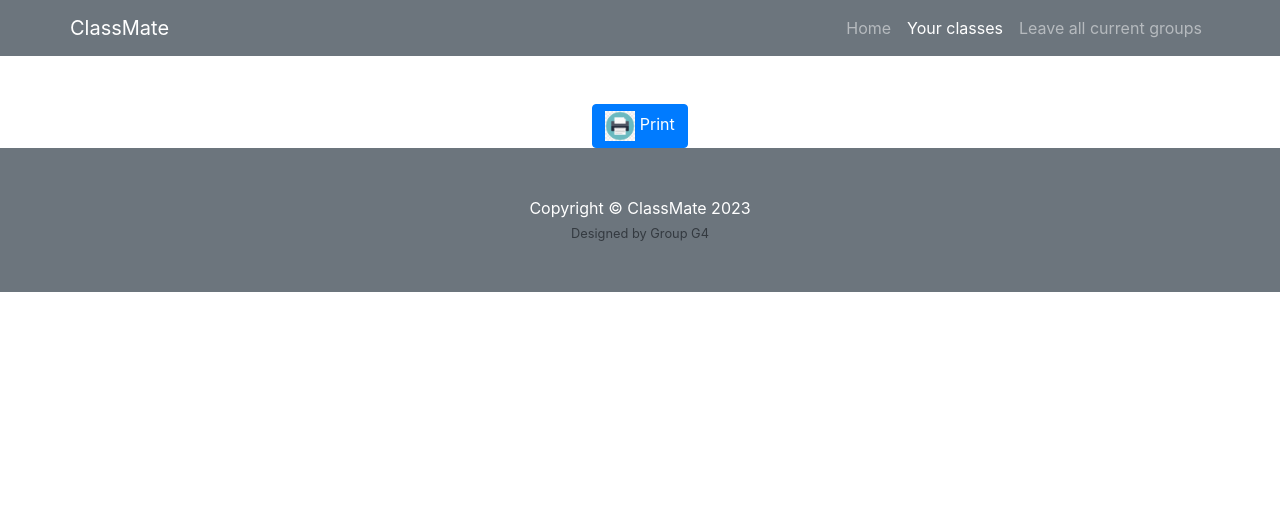
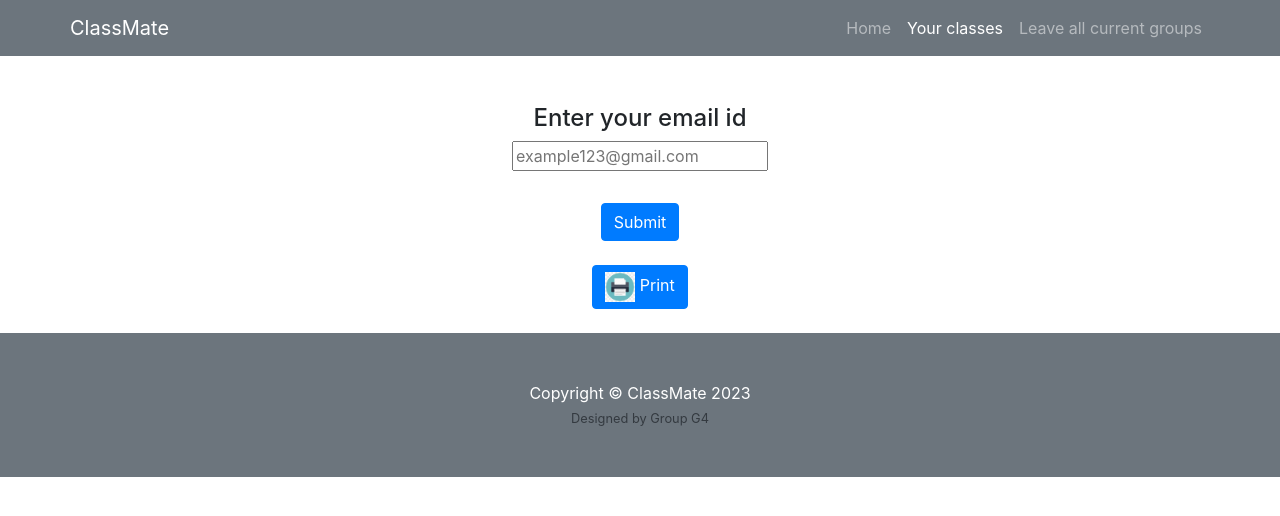
Before and after one commit to rohanbatra4/ClassMate, a React (Create React App) app in the folder class-mate/: page /info in a window 1280 px wide. Shown: the top 516 px of the page. Built offline with nearby package versions, Linux system fonts and the light colour scheme.

Commit message:
Developing user tracking

```diff
--- a/class-mate/src/index.js
+++ b/class-mate/src/index.js
@@ -12,6 +12,7 @@ import {
   Order,
   Enter,
   Confirm,
+  Display,
 } from "./modules/Layout";
 
 ReactDOM.render(
@@ -24,6 +25,7 @@ ReactDOM.render(
       <Route path="/order" element={<Order />} />
       <Route path="/Enter" element={<Enter />} />
       <Route path="/confirm" element={<Confirm />} />
+      <Route path="/display" element={<Display />} />
     </Routes>
     <Footer />
   </Router>,
--- a/class-mate/src/modules/Home.jsx
+++ b/class-mate/src/modules/Home.jsx
@@ -143,7 +143,13 @@ function Home() {
               <fieldset>
                 <label>
                   <p>Recent selection:</p>
-                  <NavLink className="connect" to="/Enter">
+                  <NavLink className="connect" to="/Enter" onClick={
+                    (e) => {
+                      if (email === "") {
+                        e.preventDefault();
+                        alert("Please enter your email id");
+                      }
+                  }}>
                     <img src={gt} alt="gt" width="100px" height="100px" />
                   </NavLink>
                 </label>
--- a/class-mate/src/modules/Layout.jsx
+++ b/class-mate/src/modules/Layout.jsx
@@ -6,3 +6,4 @@ export { default as Creator } from "./creator";
 export { default as Order } from "./order";
 export { default as Enter } from "./Enter";
 export { default as Confirm } from "./confirm";
+export { default as Display } from "./display";
--- a/class-mate/src/modules/confirm.jsx
+++ b/class-mate/src/modules/confirm.jsx
@@ -2,6 +2,7 @@ import React, { useState } from "react";
 import { useNavigate } from "react-router-dom";
 import { NavLink } from "react-router-dom";
 import { crn as crnInitial } from "./Enter.jsx";
+import { email } from "./Home.jsx";
 import axios from 'axios';
 
 function Confirm() {
@@ -18,8 +19,8 @@ function Confirm() {
 
   const handleJoinClick = () => {
     alert("Selected CRNs: " + crn.join(", "));
-    console.log("Sending request with body:", { crns: crn });
-    axios.post('http://localhost:4567/name', { crns: crn }, {
+    console.log("Sending request with body:", { emailId: email, crns: crn });
+    axios.post('http://localhost:4567/name', { emailId: email, crns: crn }, {
       headers: {
         'Content-Type': 'application/json'
       }
--- /dev/null
+++ b/class-mate/src/modules/display.jsx
@@ -0,0 +1,13 @@
+import React from "react";
+import { NavLink } from "react-router-dom";
+import { emailVerifier } from "./info";
+
+function Display() {
+  return (
+    <div class="container text-center mt-5">
+        <h1>Here are your classes:</h1>
+        <br></br>
+    </div>
+  );
+}
+export default Display;
--- a/class-mate/src/modules/info.jsx
+++ b/class-mate/src/modules/info.jsx
@@ -1,16 +1,66 @@
 import React from "react";
 import print from "../assets/images/print.jpg";
+import { NavLink } from "react-router-dom";
+export var emailVerifier = "";
 function Info() {
   // Info component
+  function handleSubmit(e) {
+    e.preventDefault();
+  }
 
   return (
     // Didnt add checklist here yet as the 'crn' array cannot be used here.
     // that has to be uploaded on Firebase and then those are the user's final classes which can then be pulled to put here.
     // Return the info component
     <div class="container text-center mt-5">
+      <form onSubmit={handleSubmit}>
+              <fieldset>
+                <label>
+                  <h4>Enter your email id</h4>
+                  <input
+                    type="email"
+                    id="email"
+                    name="email"
+                    placeholder="example123@gmail.com"
+                    onChange={(e) => {
+                      emailVerifier = e.target.value;
+                    }}
+                  />
+                </label>
+                <br />
+              </fieldset>
+              </form>
+              <br />
+              <NavLink
+                className="connect"
+                to="/display"
+                onClick={(e) => {
+                  if (
+                    emailVerifier === ""
+                  ) {
+                    e.preventDefault();
+                    alert("Please enter your email id");
+                  } else if (
+                    !emailVerifier
+                      .toLowerCase()
+                      .match(
+                        /^(([^<>()[\]\\.,;:\s@"]+(\.[^<>()[\]\\.,;:\s@"]+)*)|(".+"))@((\[[0-9]{1,3}\.[0-9]{1,3}\.[0-9]{1,3}\.[0-9]{1,3}\])|(([a-zA-Z\-0-9]+\.)+[a-zA-Z]{2,}))$/
+                      )
+                  ) {
+                    e.preventDefault();
+                    alert("Please enter a valid email id");
+                  }
+                }}
+              >
+                <button type="submit" className="btn btn-primary" id="submit">
+                  Submit
+                </button>
+              </NavLink>
+              <br />  <br />
       <button class="btn btn-primary" onClick={() => window.print()}>
         <img src={print} width="30px" height="30px" alt="print" /> Print
       </button>
+      <br />  <br />
     </div>
   );
 }
```
Also changed, not shown: 1 other file (tests, documents, lock files or other folders).
